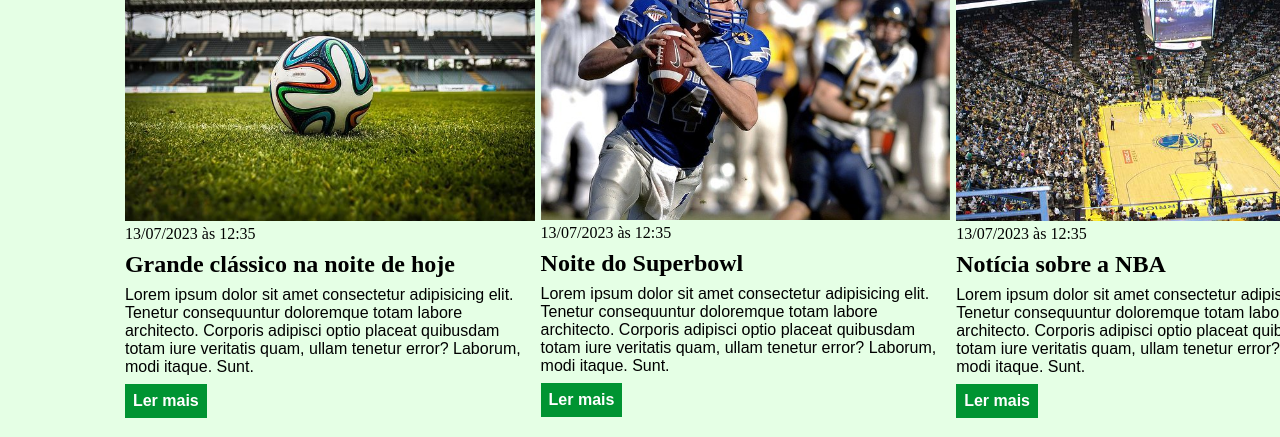
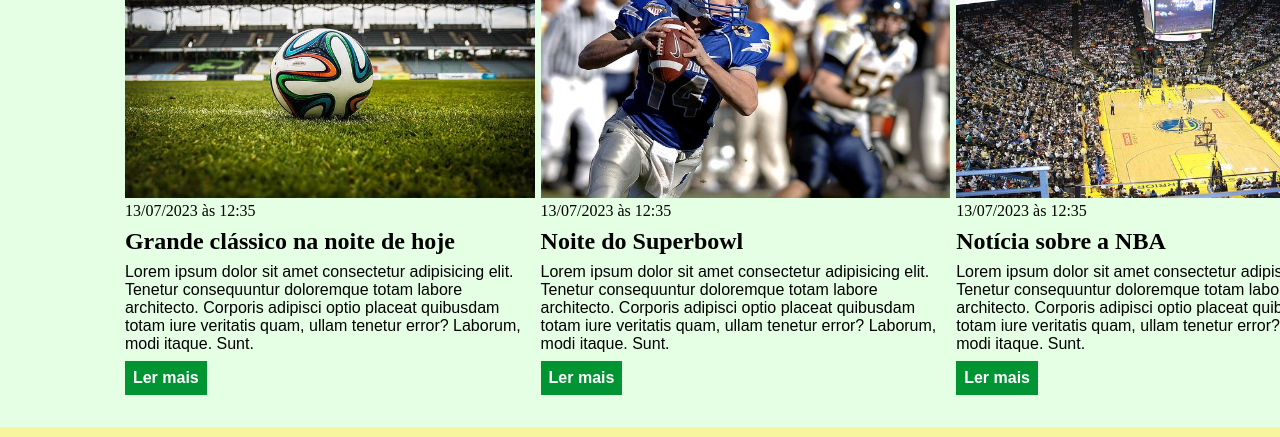
Before and after one commit to Ezeki-el/Modulo_css, a plain HTML site: page CSS/CSS/index.html in a window 1280 px wide. Shown: the part 155-592 px from the top of the page. Drawn offline with Linux system fonts and the light colour scheme.

Commit message:
Add files via upload

```diff
--- a/CSS/CSS/main.css
+++ b/CSS/CSS/main.css
@@ -103,3 +103,11 @@ section h2 {
 #economy .articles article a {
     background-color: #ff9f1a;
 }
+
+.articles article img {
+
+    width: 100%;
+
+    height: 250px;
+
+}
```
